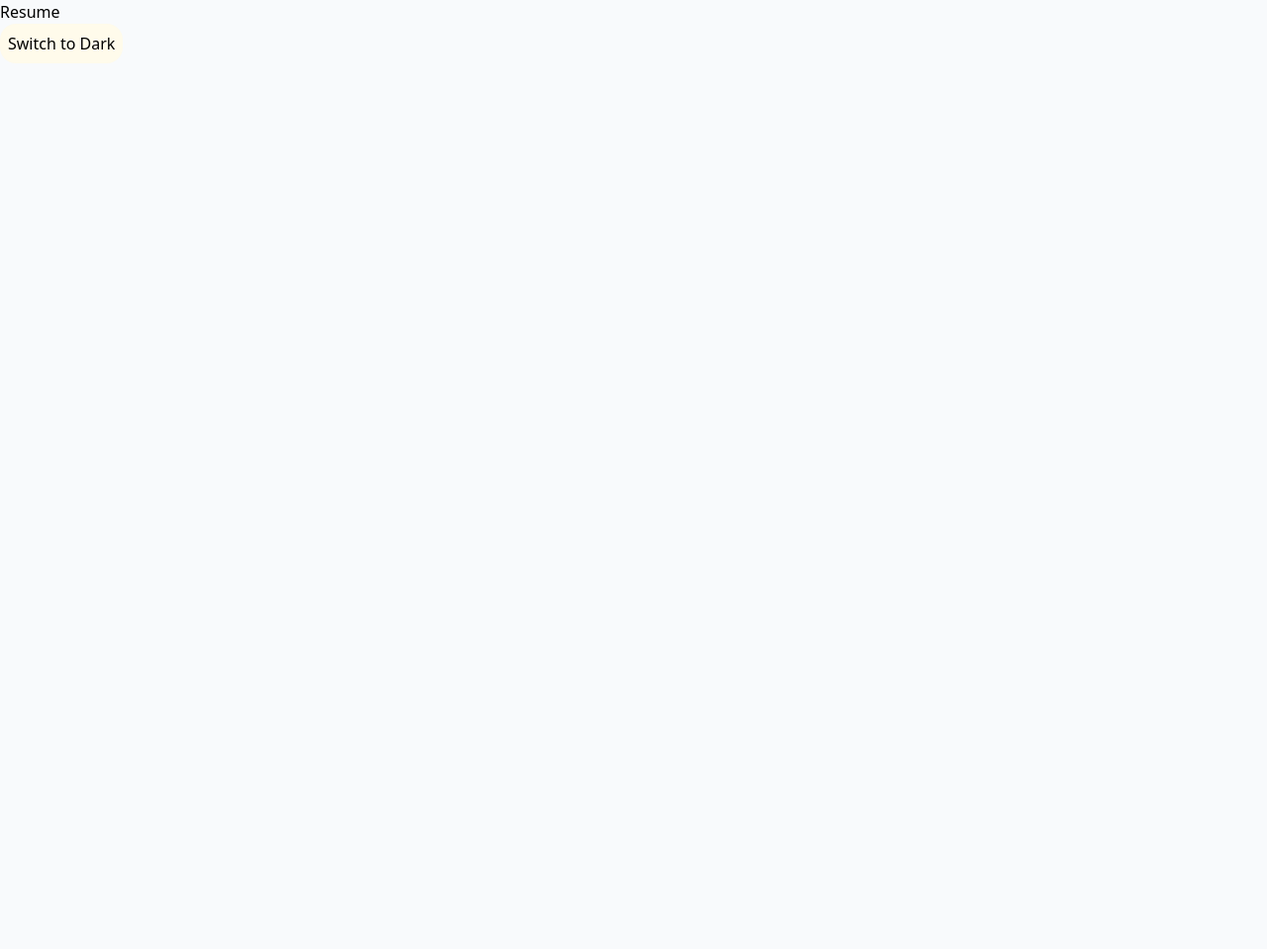
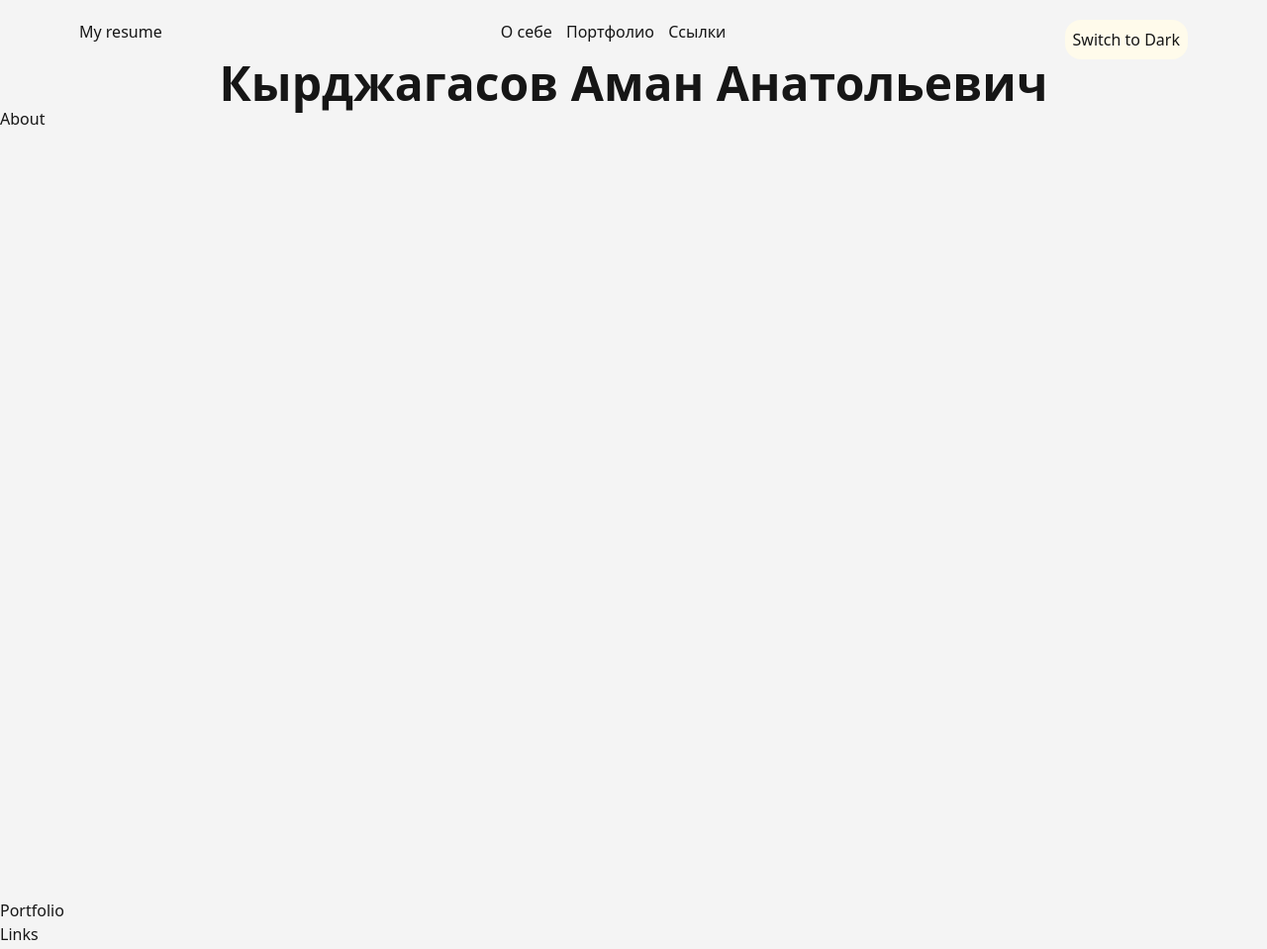
Before and after one commit to johsamxd/resume, a website built with Vite: page index.html in a window 1280 px wide. Shown: the whole page at 99% size. Before the commit the page ends 800 px from the top, so only its background shows below. Built offline with nearby package versions, Linux system fonts and the light colour scheme.

Commit message:
defained structure

```diff
--- /dev/null
+++ b/src/components/about.ts
@@ -0,0 +1,3 @@
+export function renderAbout(): string {
+  return `<section id="about" class="h-screen">About</section>`;
+}
--- /dev/null
+++ b/src/components/header.ts
@@ -0,0 +1,14 @@
+export function renderHeader(): string {
+  return `<div class="flex justify-between px-20">
+  <div>My resume</div>
+  <nav class="space-x-2.5">
+  <a href="#about">О себе</a>
+      <a href="#portfolio">Портфолио</a>
+      <a href="#links">Ссылки</a>
+  </nav>
+  <div>
+  <button id="theme-toggle" class="bg-amber-50 rounded-2xl p-2 cursor-pointer hover:bg-amber-100 duration-300">Toggle theme</button>
+  </div>
+
+  </div>`;
+}
--- /dev/null
+++ b/src/components/links.ts
@@ -0,0 +1,3 @@
+export function renderLinks(): string {
+  return `<section id="links">Links</section>`;
+}
--- /dev/null
+++ b/src/components/portfolio.ts
@@ -0,0 +1,3 @@
+export function renderPortfolio(): string {
+  return `<section id="portfolio">Portfolio</section>`;
+}
--- a/src/main.ts
+++ b/src/main.ts
@@ -1,10 +1,17 @@
 import "./style.css";
 import { initDarkMode } from "./dark-mode.ts";
+import { renderHeader } from "./components/header.ts";
+import { renderAbout } from "./components/about.ts";
+import { renderPortfolio } from "./components/portfolio.ts";
+import { renderLinks } from "./components/links.ts";
 
 document.querySelector<HTMLDivElement>("#app")!.innerHTML = `
   <div>
-    <h1>Resume</h1>
-    <button id="theme-toggle" class="bg-amber-50 rounded-2xl p-2 cursor-pointer hover:bg-amber-100 duration-300">Toggle theme</button>
+    ${renderHeader()}
+    <h1 class="text-center text-5xl font-bold">Кырджагасов Аман Анатольевич</h1>
+    ${renderAbout()}
+    ${renderPortfolio()}
+    ${renderLinks()}
   </div>
 `;
 
--- a/src/style.css
+++ b/src/style.css
@@ -2,24 +2,36 @@
 
 @custom-variant dark (&:is(.dark *));
 
+/*noinspection ALL*/
+#theme-circle:after {
+  content: " ";
+  position: absolute;
+  border-radius: 50%;
+  width: var(--after-width);
+  height: var(--after-height);
+  box-shadow: 0 0 0 10000px var(--after-color);
+}
+
 @theme {
-  --color-primary: #166534; /* Forest green, softer than original */
-  --color-muted: #e5e5e5; /* Light gray for subtle elements */
-  --color-tertiary: #94a3b8; /* Slate blue-gray, Notion-like */
-  --color-surface: #ffffff; /* Pure white for surfaces */
-  --color-accent: #64748b; /* Grayscale accent with bluish tint */
-  --color-secondary: #dcfce7; /* Very light green for highlights */
-  --color-content: #0f172a; /* Almost black, but softer */
-  --color-background: #f8fafc; /* Off-white background, Notion-like */
+  --color-primary: #166534;
+  --color-background: #f4f4f4;
+  --color-text: #161616;
+  --color-card: #ffffff;
 }
 
 .dark {
-  --color-primary: #4ade80; /* Brighter green for dark mode */
-  --color-muted: #334155; /* Muted slate color */
-  --color-tertiary: #64748b; /* Medium gray with blue tint */
-  --color-surface: #1e293b; /* Dark blue-gray for surfaces */
-  --color-accent: #94a3b8; /* Medium-light gray accent */
-  --color-secondary: #064e3b; /* Dark teal-green */
-  --color-content: #f1f5f9; /* Off-white text */
-  --color-background: #0f172a; /* Very dark blue-gray background */
+  --color-primary: #4ade80;
+  --color-background: #0a0a0a;
+  /* #1e1e1e; */
+  --color-text: #f5f5f5;
+  --color-card: #1e1e1e;
 }
+
+@layer base {
+  html {
+    @apply scroll-smooth;
+  }
+  body {
+    @apply bg-background text-text m-0 py-5 h-full transition-all duration-300 ease-in-out;
+  }
+}
```
Also changed, not shown: index.html (+1 -0 lines).
